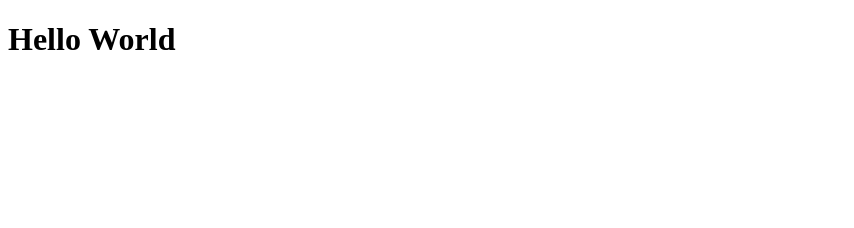
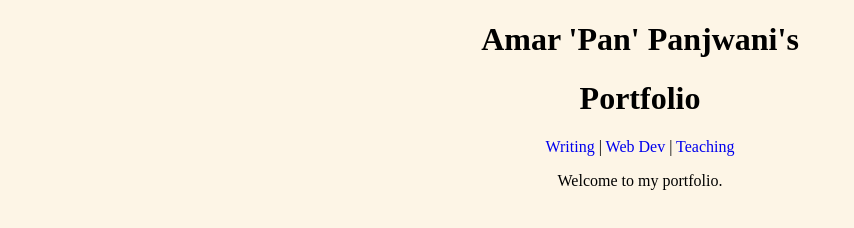
Before and after one commit to amarpan/portfolio-old, a plain HTML site: page index.html in a window 1280 px wide. Shown: the whole page, without its empty margins (0-854 px from the left). Drawn offline with Linux system fonts and the light colour scheme.

Commit message:
add nav bar and basic info in index.html

```diff
--- a/css/main.css
+++ b/css/main.css
@@ -0,0 +1,9 @@
+body {
+    /* border: 5px solid #ff4500; */
+    background-color:oldlace;
+    text-align: center;
+}
+
+.nav {
+    text-decoration: none;
+}
--- a/index.html
+++ b/index.html
@@ -4,9 +4,19 @@
     <meta charset="UTF-8">
     <meta http-equiv="X-UA-Compatible" content="IE=edge">
     <meta name="viewport" content="width=device-width, initial-scale=1.0">
+    <link href="css/main.css" rel="stylesheet" type="text/css" />
+    <link href="images/favicon.png" rel="shortcut icon" type="image/png" />
     <title>Document</title>
 </head>
 <body>
-    <h1>Hello World</h1>
+    <h1>Amar 'Pan' Panjwani's</h1>
+    <h1>Portfolio</h1>
+
+    <nav>
+        <a class="nav" href="/projects/all">Writing </a> |
+        <a class="nav" href="/projects">Web Dev </a> |
+        <a class="nav" href="/projects">Teaching </a>
+    </nav>
+    <p>Welcome to my portfolio. </p>
 </body>
 </html>
```
Also changed, not shown: README.txt, images/favicon.png (added).
